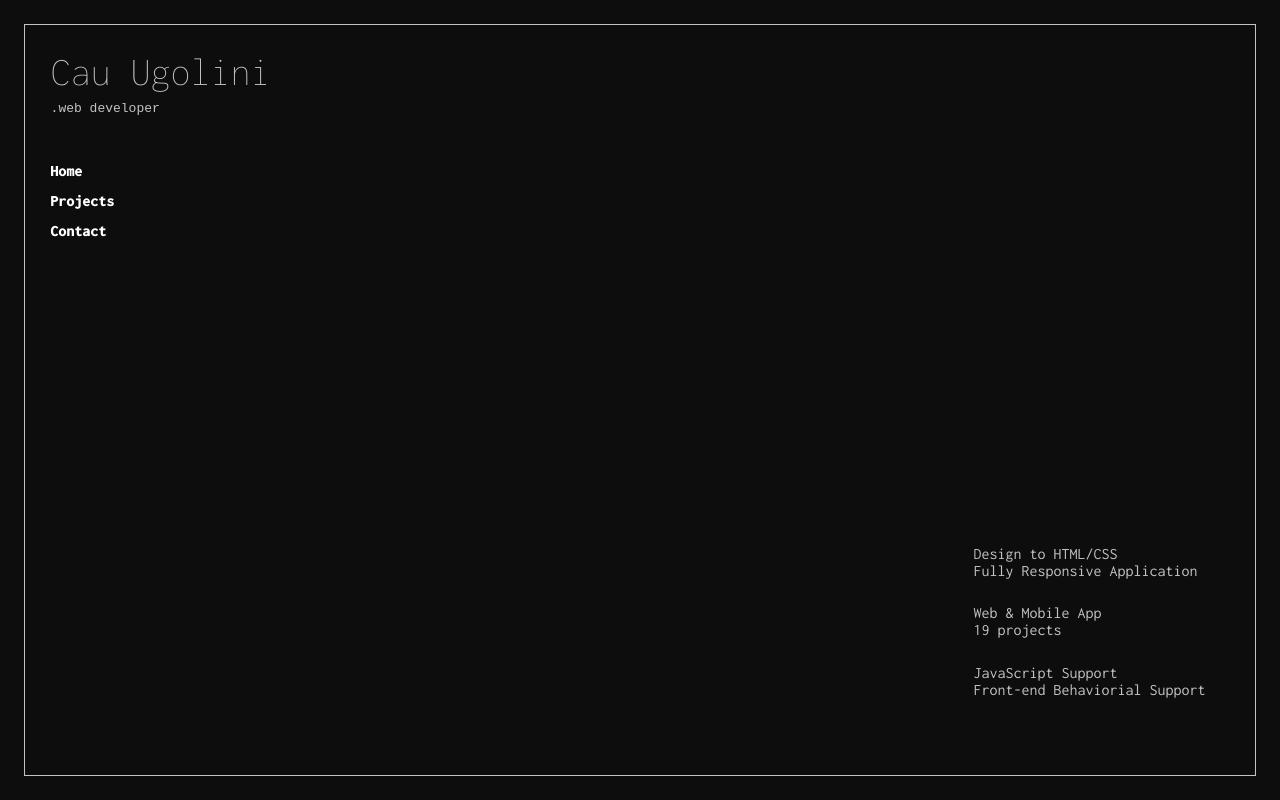
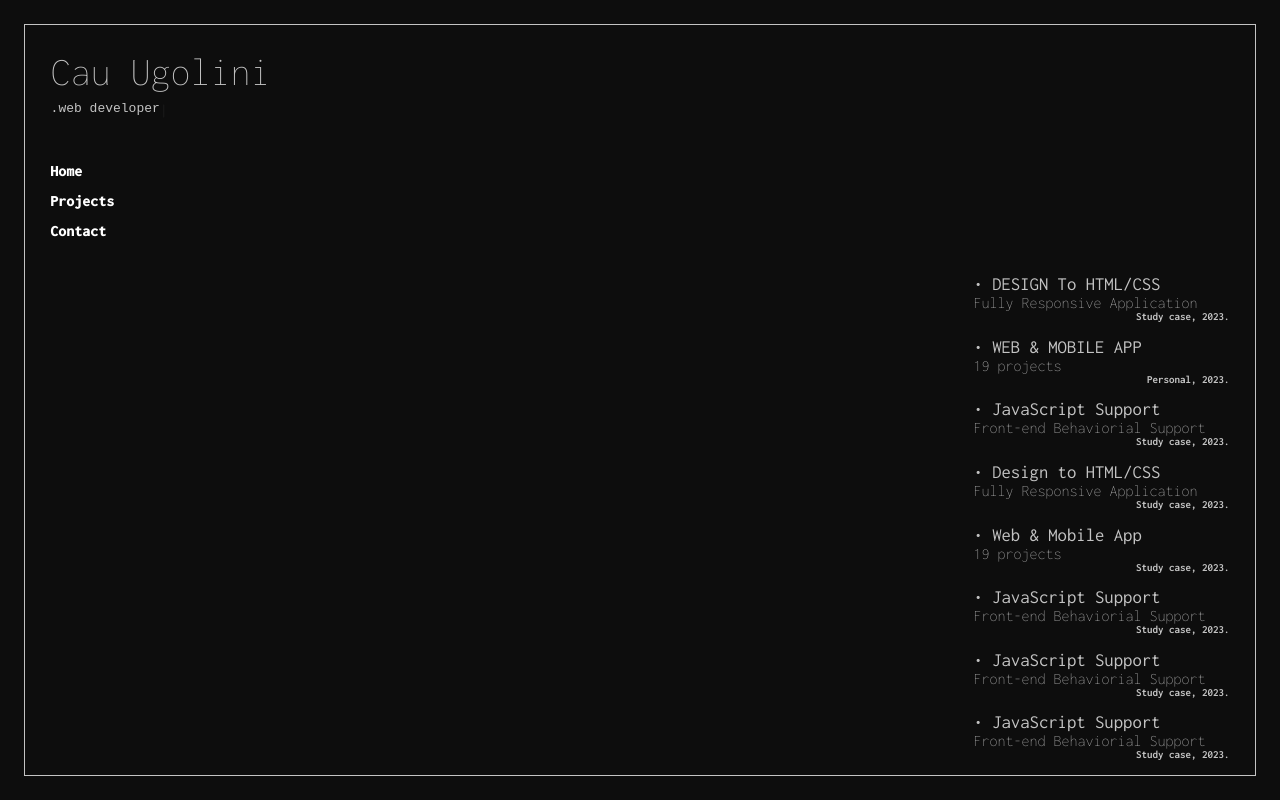
Before and after one commit to caumaria/PortfolioCard, a React (Vite) app in the folder PortfolioCard/: page /Projects in a window 1280 px wide. Built offline with nearby package versions, Linux system fonts and the light colour scheme.

Commit message:
position fix

```diff
--- a/PortfolioCard/src/pages/Projects.jsx
+++ b/PortfolioCard/src/pages/Projects.jsx
@@ -4,7 +4,7 @@ import { motion } from "framer-motion";
 
 const Conteiner = styled(motion.div)`
   width: auto;
-  height: 16rem;
+  height: auto;
   color: #c3c3c3;
   position: absolute;
   bottom: 0;
@@ -31,6 +31,7 @@ const StyledProject = styled.div`
   width: 16rem;
   color: rgb(195, 195, 195);
   margin: 1.6rem;
+  cursor: pointer;
 `;
 
 const fadeIn = (direction, type, delay, duration) => ({
@@ -54,16 +55,44 @@ const fadeIn = (direction, type, delay, duration) => ({
 
 const projects = [
   {
+    name: "DESIGN To HTML/CSS",
+    projects: "Fully Responsive Application",
+    year: "Study case, 2023."
+  },
+  {
+    name: "WEB & MOBILE APP",
+    projects: "19 projects",
+    year: "Personal, 2023."
+  },
+  {
+    name: "JavaScript Support",
+    projects: "Front-end Behaviorial Support",
+    year: "Study case, 2023."
+  },
+  {
     name: "Design to HTML/CSS",
     projects: "Fully Responsive Application",
+    year: "Study case, 2023."
   },
   {
     name: "Web & Mobile App",
     projects: "19 projects",
+    year: "Study case, 2023."
   },
   {
     name: "JavaScript Support",
     projects: "Front-end Behaviorial Support",
+    year: "Study case, 2023."
+  },
+  {
+    name: "JavaScript Support",
+    projects: "Front-end Behaviorial Support",
+    year: "Study case, 2023."
+  },
+  {
+    name: "JavaScript Support",
+    projects: "Front-end Behaviorial Support",
+    year: "Study case, 2023."
   },
 ];
 
@@ -83,8 +112,15 @@ const Projects = () => {
               key={i}
             >
               <StyledProject>
-                <p>{exp.name}</p>
-                <p>{exp.projects}</p>
+                <h3 style={{ fontWeight: 400}}>
+                  • {exp.name}
+                </h3>
+                <p style={{ fontWeight: 350}}>
+                  {exp.projects}
+                </p>
+                <p style={{fontSize: 11, fontWeight: 700, float: 'right'}}>
+                  {exp.year}
+                </p>
               </StyledProject>
             </ContainerSlideIn>
           );
```
